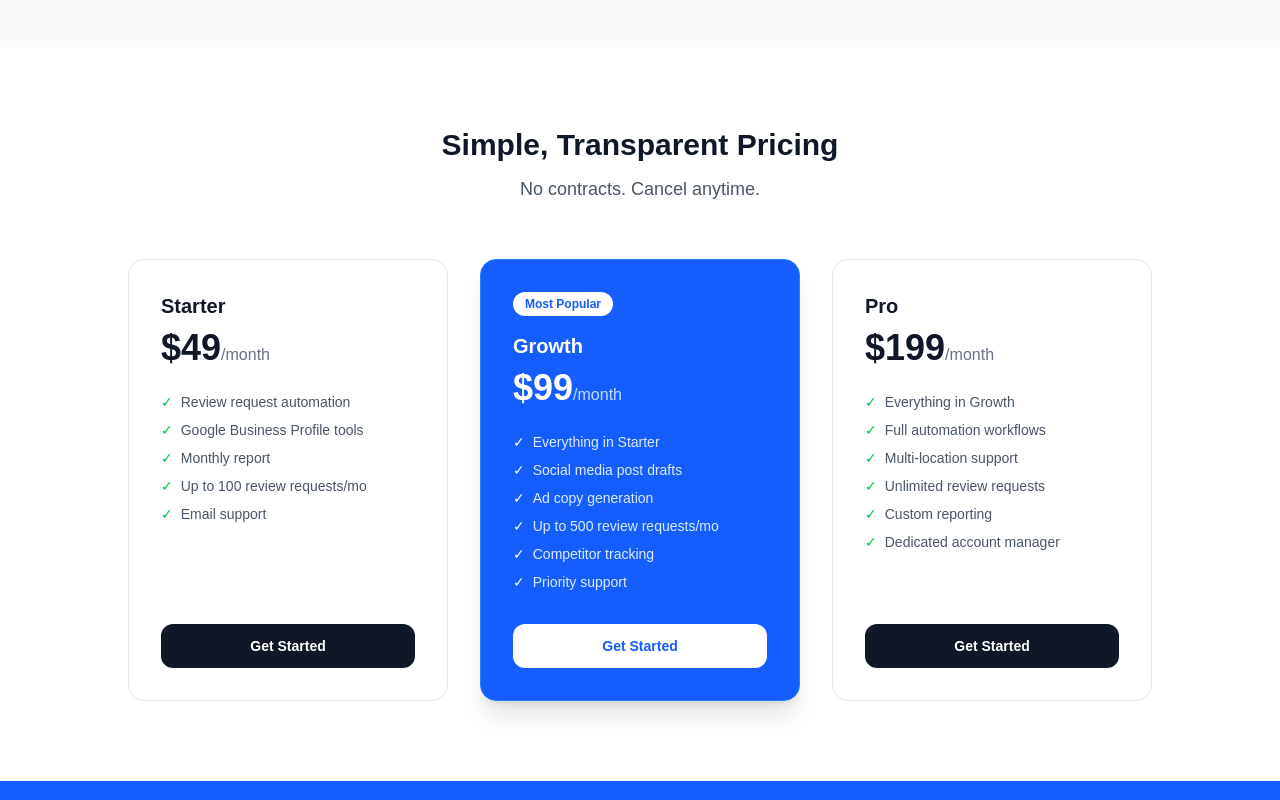
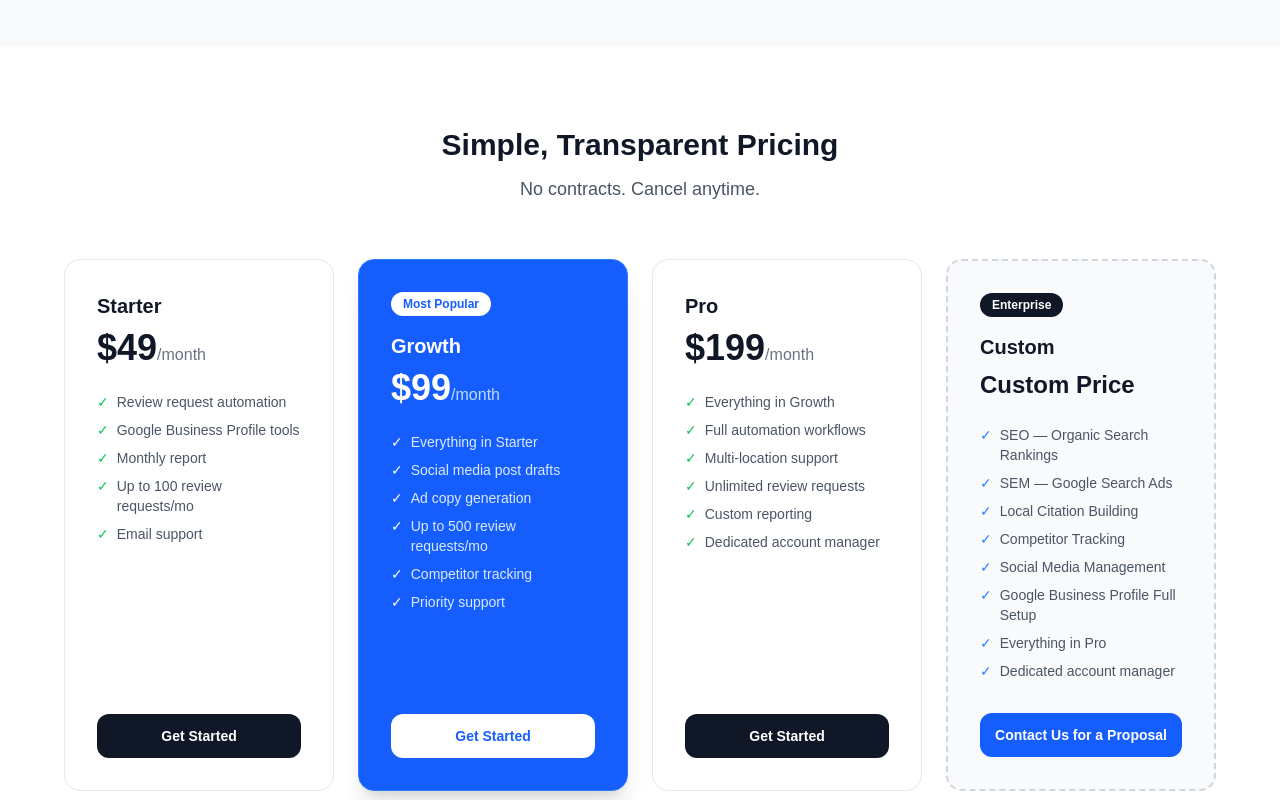
Before and after one commit to Arahman-ai/app.bizautomatrix, a Next.js app: page / in a window 1280 px wide. Shown: the part 3620-4420 px from the top of the page. Built offline with nearby package versions, Linux system fonts and the light colour scheme.

Commit message:
Add Custom enterprise plan to pricing section

```diff
--- a/src/app/page.tsx
+++ b/src/app/page.tsx
@@ -263,12 +263,12 @@ export default function Home() {
 
       {/* Pricing */}
       <section id="pricing" className="py-20 px-4 bg-white">
-        <div className="max-w-5xl mx-auto">
+        <div className="max-w-6xl mx-auto">
           <div className="text-center mb-14">
             <h2 className="text-3xl font-bold text-gray-900 mb-3">Simple, Transparent Pricing</h2>
             <p className="text-gray-600 text-lg">No contracts. Cancel anytime.</p>
           </div>
-          <div className="grid grid-cols-1 md:grid-cols-3 gap-8">
+          <div className="grid grid-cols-1 md:grid-cols-2 lg:grid-cols-4 gap-6">
             {PLANS.map((plan) => (
               <div
                 key={plan.name}
@@ -312,6 +312,40 @@ export default function Home() {
                 </Link>
               </div>
             ))}
+
+            {/* Custom Plan */}
+            <div className="rounded-2xl border-2 border-dashed border-gray-300 bg-gray-50 p-8 flex flex-col">
+              <span className="text-xs font-semibold bg-gray-900 text-white px-3 py-1 rounded-full w-fit mb-4">
+                Enterprise
+              </span>
+              <h3 className="text-xl font-bold text-gray-900 mb-2">Custom</h3>
+              <div className="mb-6">
+                <span className="text-2xl font-bold text-gray-900">Custom Price</span>
+              </div>
+              <ul className="space-y-2 mb-8 flex-1">
+                {[
+                  "SEO — Organic Search Rankings",
+                  "SEM — Google Search Ads",
+                  "Local Citation Building",
+                  "Competitor Tracking",
+                  "Social Media Management",
+                  "Google Business Profile Full Setup",
+                  "Everything in Pro",
+                  "Dedicated account manager",
+                ].map((f) => (
+                  <li key={f} className="flex items-start gap-2 text-sm text-gray-600">
+                    <span className="text-blue-500">✓</span>
+                    {f}
+                  </li>
+                ))}
+              </ul>
+              <a
+                href="mailto:info@bizautomatrix.com"
+                className="w-full text-center py-3 rounded-xl font-semibold text-sm transition-colors bg-blue-600 text-white hover:bg-blue-700"
+              >
+                Contact Us for a Proposal
+              </a>
+            </div>
           </div>
         </div>
       </section>
```
